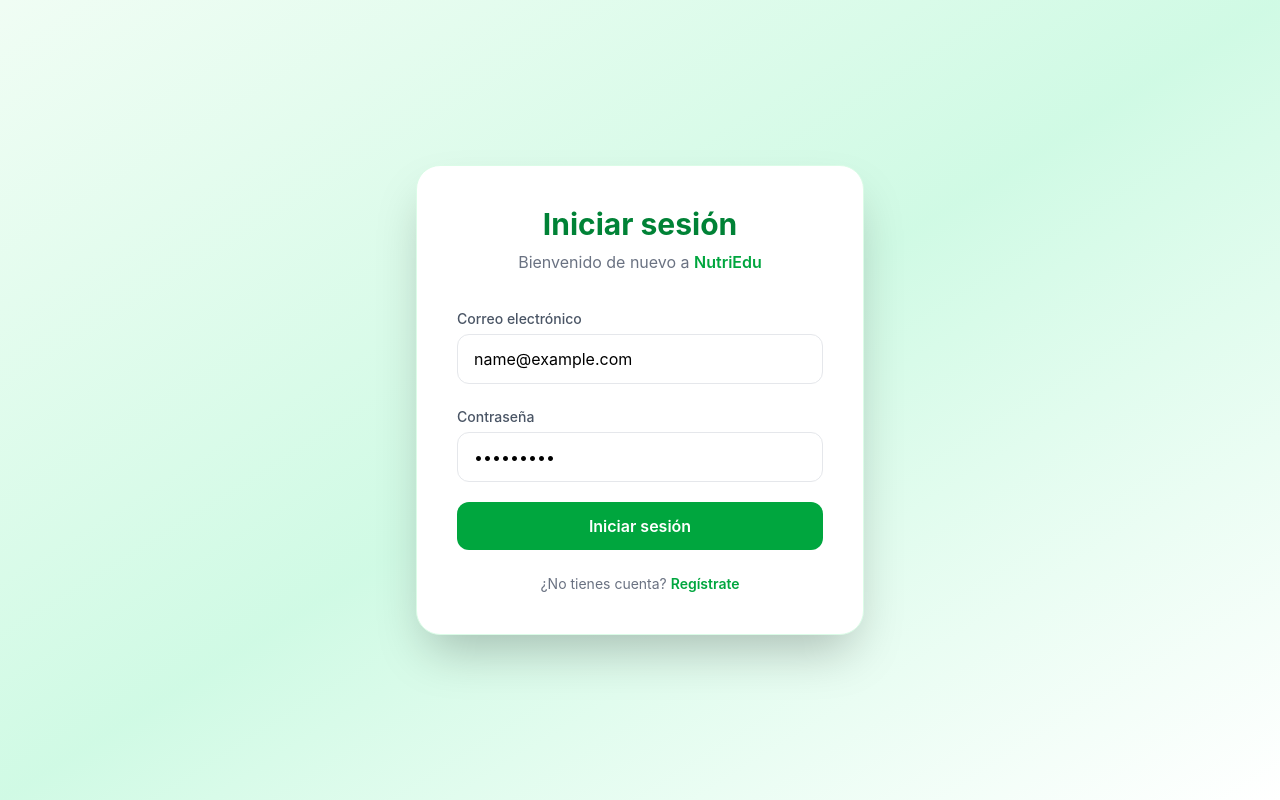
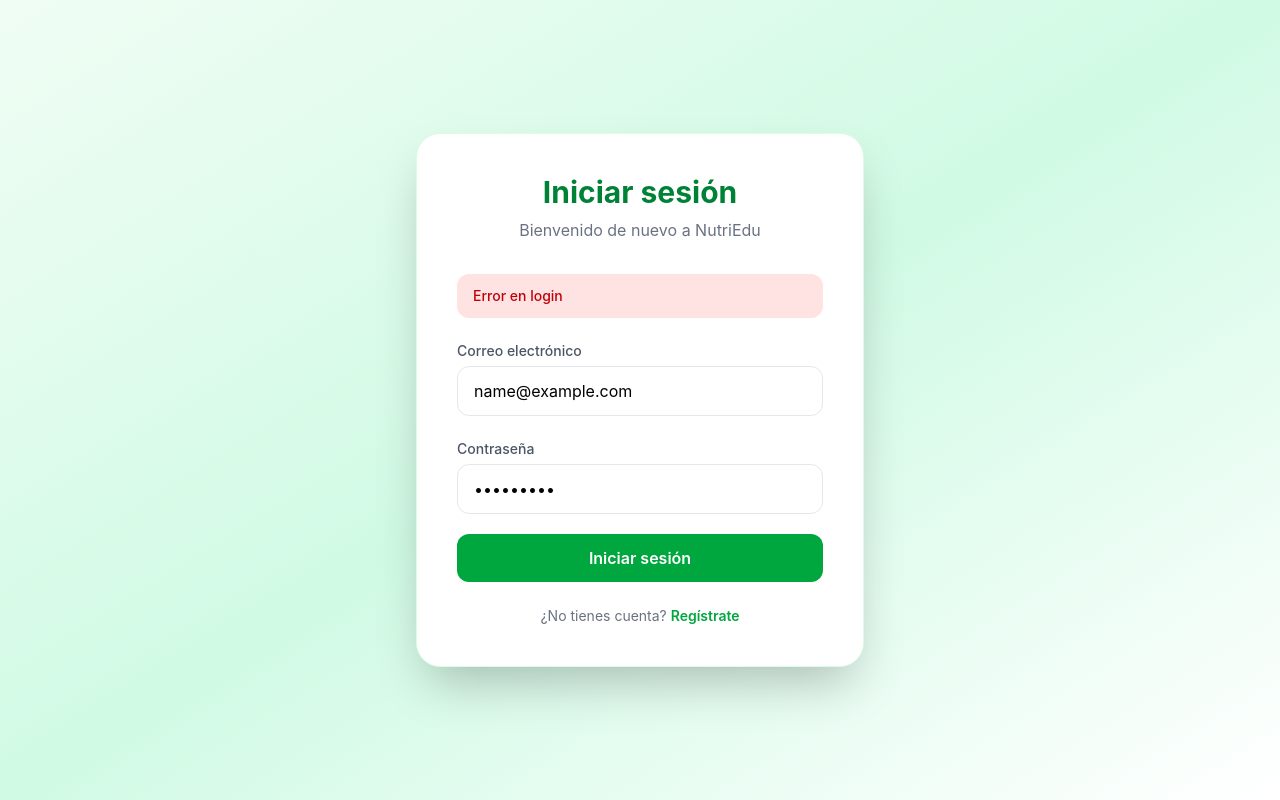
Before and after one commit to xrhon0s/NutriEdu-frontend, a React (Vite) app: page /login in a window 1280 px wide. Both pictures are taken after typing "name@example.com", "Sample123" into the empty fields and a click on the button "Iniciar sesión". Built offline with nearby package versions, Linux system fonts and the light colour scheme; no server answers.

Commit message:
feat: Login reorganized

```diff
--- a/src/pages/Login.jsx
+++ b/src/pages/Login.jsx
@@ -1,18 +1,23 @@
-import { Link } from "react-router-dom";
+import { Link, useNavigate } from "react-router-dom";
 import { useState } from "react";
 import axios from "axios";
-import { useNavigate } from "react-router-dom";
 
 export default function Login() {
   const [email, setEmail] = useState("");
   const [password, setPassword] = useState("");
+  const [message, setMessage] = useState("");
+  const [messageType, setMessageType] = useState("");
+  const [loading, setLoading] = useState(false);
+
   const navigate = useNavigate();
 
   const loginUser = async (e) => {
     e.preventDefault();
-
+    setMessage("");
 
     try {
+      setLoading(true);
+
       const res = await axios.post(
         "http://localhost:3000/api/users/login",
         { email, password }
@@ -21,10 +26,17 @@ export default function Login() {
       localStorage.setItem("token", res.data.token);
       localStorage.setItem("user", JSON.stringify(res.data.user));
 
-      alert("Login exitoso");
-      navigate("/profile");
+      setMessage("Login exitoso");
+      setMessageType("success");
+
+      setTimeout(() => {
+        navigate("/profile");
+      }, 800);
     } catch (error) {
-      alert("Error en login");
+      setMessage(error.response?.data?.message || "Error en login");
+      setMessageType("error");
+    } finally {
+      setLoading(false);
     }
   };
 
@@ -36,13 +48,20 @@ export default function Login() {
         </h2>
 
         <p className="text-gray-500 text-center mt-2 mb-8">
-          Bienvenido de nuevo a <Link
-            to="/"
-            className="text-green-600 font-semibold hover:underline"
+          Bienvenido de nuevo a NutriEdu
+        </p>
+
+        {message && (
+          <div
+            className={`mb-5 px-4 py-3 rounded-xl text-sm font-medium ${
+              messageType === "success"
+                ? "bg-green-100 text-green-700"
+                : "bg-red-100 text-red-700"
+            }`}
           >
-             NutriEdu
-          </Link>
-        </p>
+            {message}
+          </div>
+        )}
 
         <form onSubmit={loginUser} className="space-y-5">
           <div>
@@ -79,9 +98,10 @@ export default function Login() {
 
           <button
             type="submit"
-            className="w-full py-3 bg-green-600 text-white font-semibold rounded-xl hover:bg-green-700 transition"
+            disabled={loading}
+            className="w-full py-3 bg-green-600 text-white font-semibold rounded-xl hover:bg-green-700 transition disabled:opacity-70"
           >
-            Iniciar sesión
+            {loading ? "Ingresando..." : "Iniciar sesión"}
           </button>
         </form>
 
```
